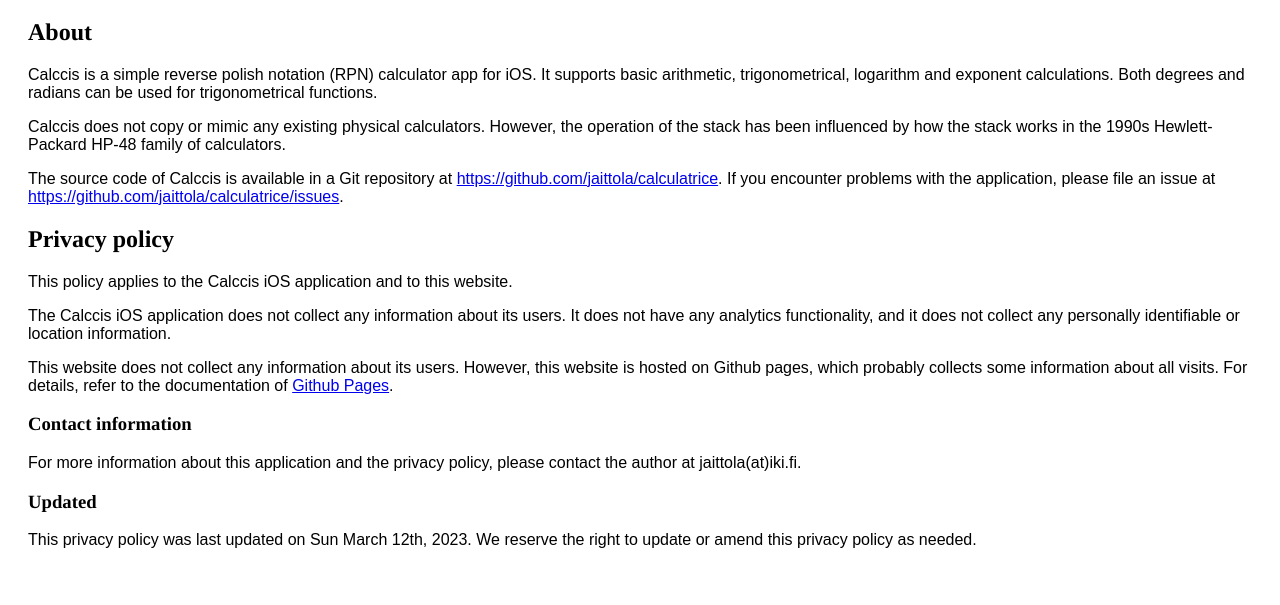
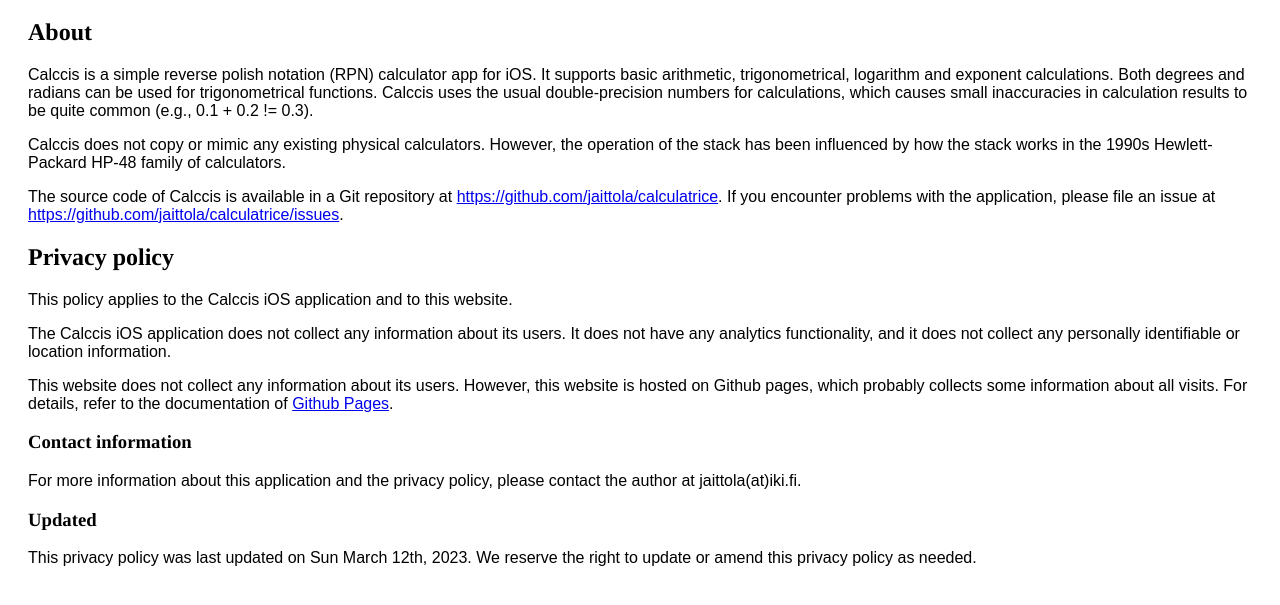
Before and after one commit to jaittola/calculatrice, a plain HTML site: page docs/index.html in a window 1280 px wide. Shown: the part 61-666 px from the top of the page. Drawn offline with Linux system fonts and the light colour scheme.

Commit message:
Update docs

```diff
--- a/docs/index.html
+++ b/docs/index.html
@@ -13,7 +13,10 @@
     Calccis is a simple reverse polish notation (RPN) calculator app
     for iOS. It supports basic arithmetic, trigonometrical, logarithm
     and exponent calculations. Both degrees and radians can be used
-    for trigonometrical functions.
+    for trigonometrical functions. Calccis uses the usual
+    double-precision numbers for calculations, which causes small
+    inaccuracies in calculation results to be quite common (e.g., 0.1
+    + 0.2 != 0.3).
   </p>
 
   <p>
```
